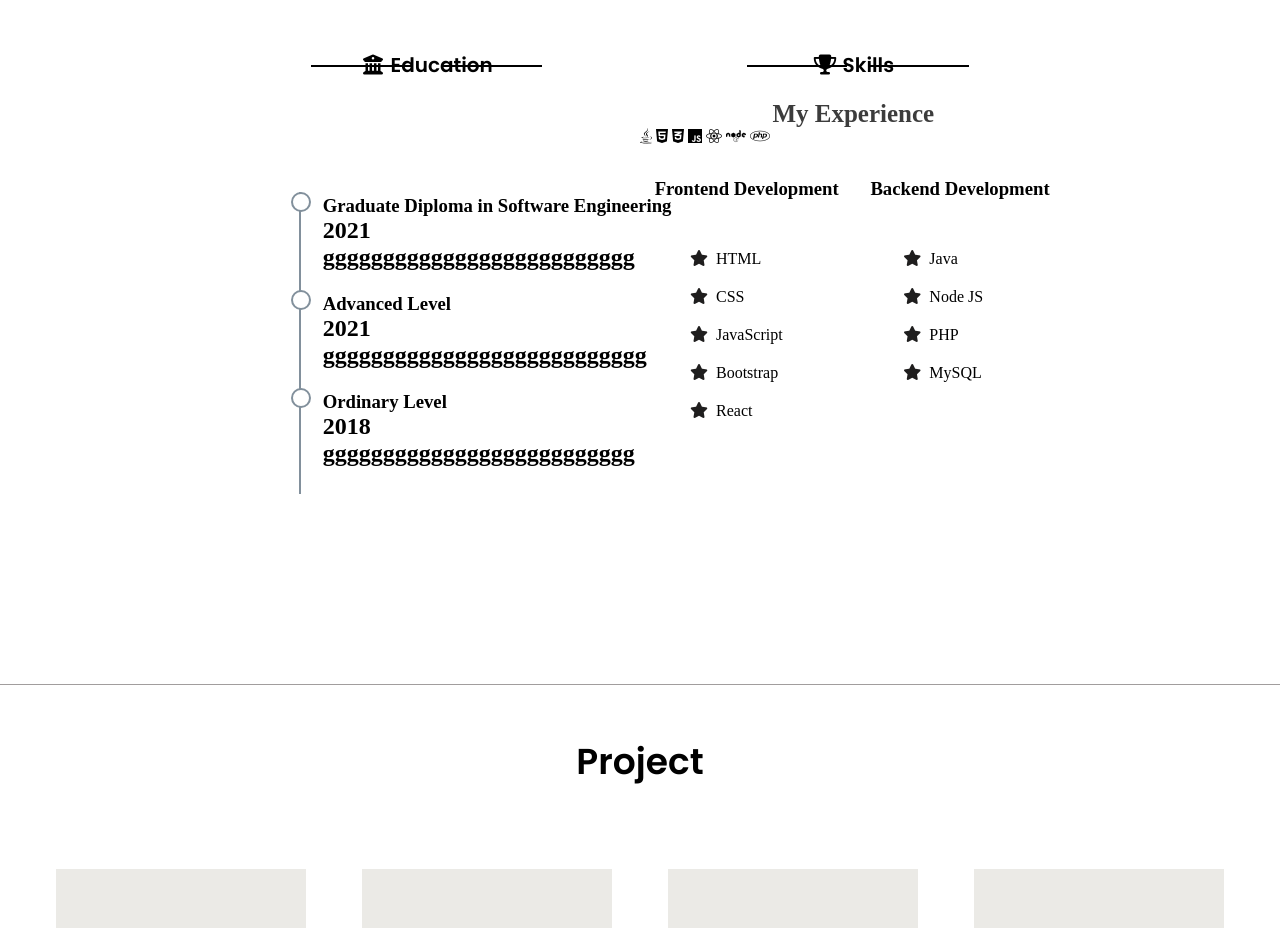
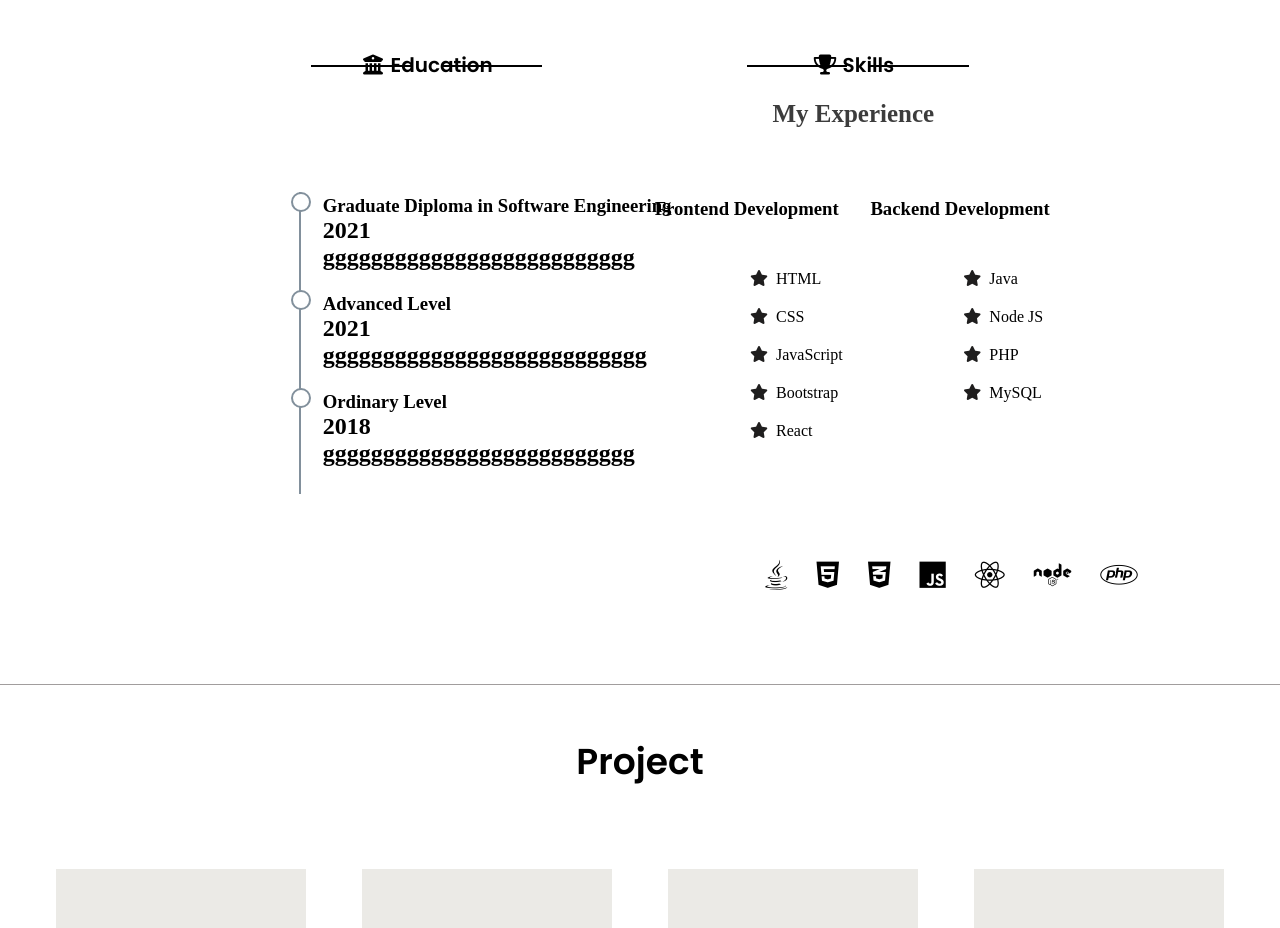
Before and after one commit to Dilshan627/My-portfolio, a plain HTML site: page index.html in a window 1280 px wide. Shown: the part 1420-2348 px from the top of the page. Drawn offline with nearby package versions, Linux system fonts and the light colour scheme.

Commit message:
skill section update

```diff
--- a/css/style.css
+++ b/css/style.css
@@ -326,13 +326,13 @@ span {
 }
 
 .skill-base > div > h3 {
-    margin-top: 50px;
+    margin-top: 70px;
     text-align: center;
     margin-bottom: 50px;
 }
 
 .skill-base > div > ul {
-    margin-left: 50px;
+    margin-left: 110px;
     margin-bottom: 20px;
 }
 
@@ -341,6 +341,16 @@ span {
     color: #1f1e1e;
 }
 
+.icon {
+    position: absolute;
+    bottom: 90px;
+    margin-left: 100px;
+}
+
+.icon > i {
+    font-size: 30px;
+    margin-left: 25px;
+}
 
 #Project {
     position: relative;
--- a/index.html
+++ b/index.html
@@ -102,23 +102,26 @@
             <div class="frontend">
                 <H3>Frontend Development</H3>
 
-                <ul> <i class="fa-solid fa-star"></i>HTML</ul>
-                <ul> <i class="fa-solid fa-star"></i>CSS</ul>
-                <ul> <i class="fa-solid fa-star"></i>JavaScript</ul>
-                <ul> <i class="fa-solid fa-star"></i>Bootstrap</ul>
-                <ul> <i class="fa-solid fa-star"></i>React</ul>
+                <ul><i class="fa-solid fa-star"></i>HTML</ul>
+                <ul><i class="fa-solid fa-star"></i>CSS</ul>
+                <ul><i class="fa-solid fa-star"></i>JavaScript</ul>
+                <ul><i class="fa-solid fa-star"></i>Bootstrap</ul>
+                <ul><i class="fa-solid fa-star"></i>React</ul>
 
             </div>
             <div class="backend">
                 <H3>Backend Development</H3>
 
-                <ul> <i class="fa-solid fa-star"></i>Java</ul>
-                <ul> <i class="fa-solid fa-star"></i>Node JS</ul>
-                <ul> <i class="fa-solid fa-star"></i>PHP</ul>
-                <ul> <i class="fa-solid fa-star"></i>MySQL</ul>
+                <ul><i class="fa-solid fa-star"></i>Java</ul>
+                <ul><i class="fa-solid fa-star"></i>Node JS</ul>
+                <ul><i class="fa-solid fa-star"></i>PHP</ul>
+                <ul><i class="fa-solid fa-star"></i>MySQL</ul>
 
             </div>
 
+        </aside>
+
+        <div class="icon">
             <i class="fa-brands fa-java"></i>
             <i class="fa-brands fa-html5"></i>
             <i class="fa-brands fa-css3-alt"></i>
@@ -126,9 +129,7 @@
             <i class="fa-brands fa-react"></i>
             <i class="fa-brands fa-node"></i>
             <i class="fa-brands fa-php"></i>
-
-
-        </aside>
+        </div>
 
     </section>
 
```
